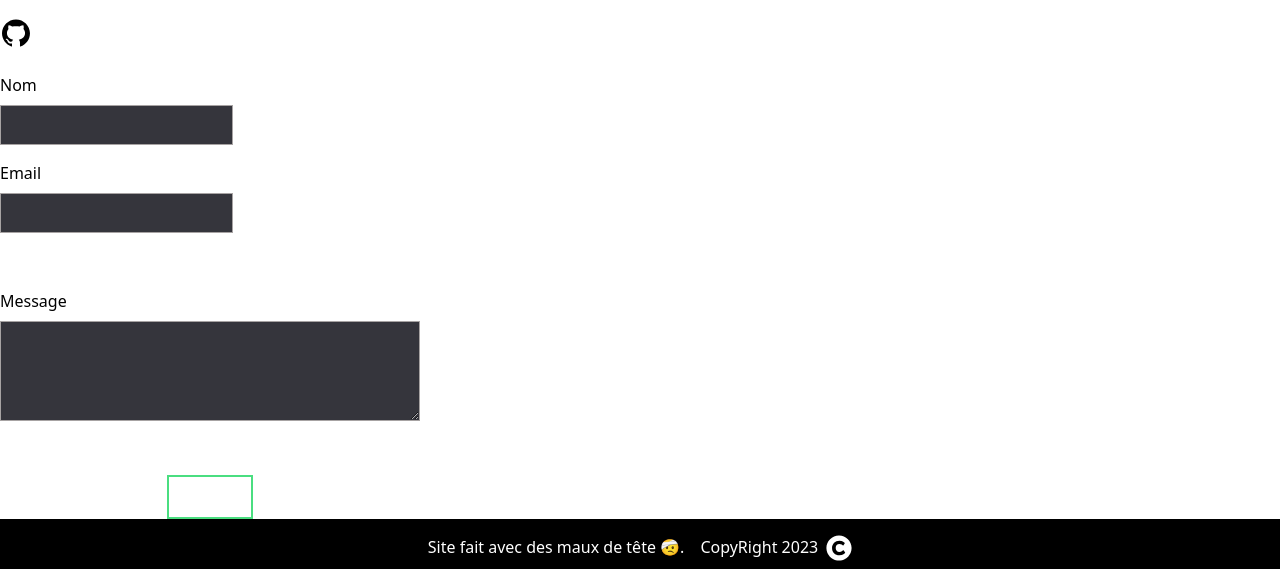
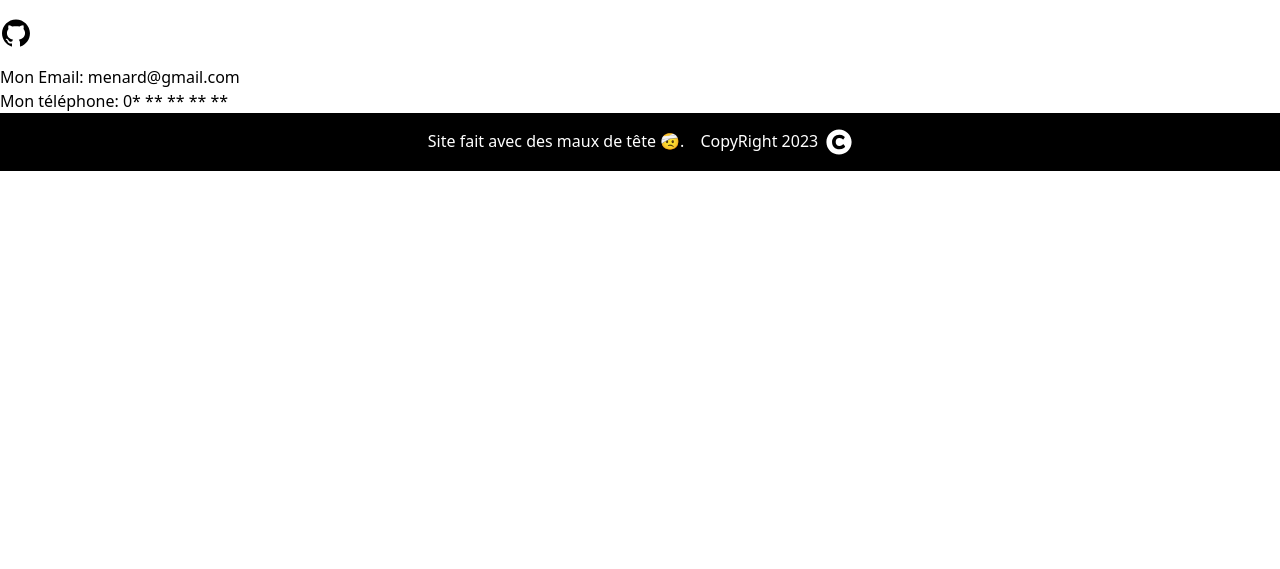
Before and after one commit to griffpm/portfolio2, a Next.js app: page /contact in a window 1280 px wide. Shown: the part 715-1284 px from the top of the page. After the commit the page ends 886 px from the top, so only its background shows below. Built offline with nearby package versions, Linux system fonts and the light colour scheme.

Commit message:
Update Contact.js

```diff
--- a/src/components/sections/Contact.js
+++ b/src/components/sections/Contact.js
@@ -16,39 +16,9 @@ export default function Contact() {
             <a target='_blank' href="https://www.linkedin.com/in/paul-menard-202251169/"><AiFillLinkedin size={32} className='my-4'/> </a>
             <a href=""><AiFillGithub size={32} className='my-4'/></a>
             </div>
-            <div id='cc-form'>
-                {/* formulaire de contact */}
-                <form className='max-w-[420px]'>
-                    <div className='flex flex-wrap justify-between mb-[2rem]'>
-                        <div>
-                            <div className='my-2'>
-                                <label>Nom</label>
-                            </div>
-                            <div className='my-2'>
-                                <input type="text" className='h-[40px] text-white bg-[#35353c] border-[1px] border-solid border-[#a7a3a3]' />
-                            </div>
-                        </div>
-                        <div>
-                            <div className='my-2'>
-                                <label htmlFor="">Email</label>
-                            </div>
-                            <div className='my-2'>
-                                <input type="email" className='h-[40px] text-white bg-[#35353c] border-[1px] border-solid border-[#a7a3a3]' />
-                            </div>
-                        </div>
-                    </div>
-                    <div className='my-[3rem]'>
-                        <div className='my-2'>
-                            <label htmlFor="">Message</label>
-                        </div>
-                        <div>
-                            <textarea name="message" id="message" className='w-[100%] min-h-[100px] text-white bg-[#35353c] border-[1px] border-solid border-[#a7a3a3]'></textarea>
-                        </div>
-                    </div>
-                    <div className='flex justify-center'>
-                        <button className='text-white text-[1rem] border-green-400 border-solid border-[2px] py-2 px-2 '>Envoyez!</button>
-                    </div>
-                </form>
+            <div id="coordonees">
+                  <p>Mon Email: menard@gmail.com </p>
+                  <p>Mon téléphone: 0* ** ** ** ** </p>
             </div>
         </div>
     </div>
```
